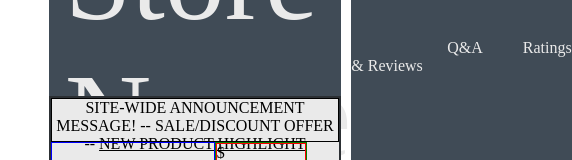
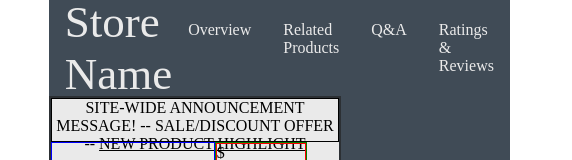
Before and after one commit to Atelier-Innovations/Front-End, a React app: page / in a window 390 px wide. Shown: the top 160 px of the page, 572 px wide, since content can reach past the window. Built offline with nearby package versions, Linux system fonts and the light colour scheme; no server answers; the HTML template or start-up script is replaced by a standard one.

Commit message:
nav now responsive

```diff
--- a/src/styles/main.scss
+++ b/src/styles/main.scss
@@ -49,19 +49,23 @@ nav {
   color: $main;
   h1 {
     margin-left: 1rem;
-    font-size: 120px;
+    font-size: 45px;
+    display: inline;
   }
   ul {
+    display: flex;
     list-style: none;
     li {
+      display: flex;
       transition: background 0.5s ease;
       display: inline;
       margin-right: 0;
-      padding: 100% 1.25rem;
+      padding: 100% 1rem;
       background: $nav;
       a {
         text-decoration: none;
         color: $main;
+        flex-grow: 1;
       };
     }
     li:hover {
```
